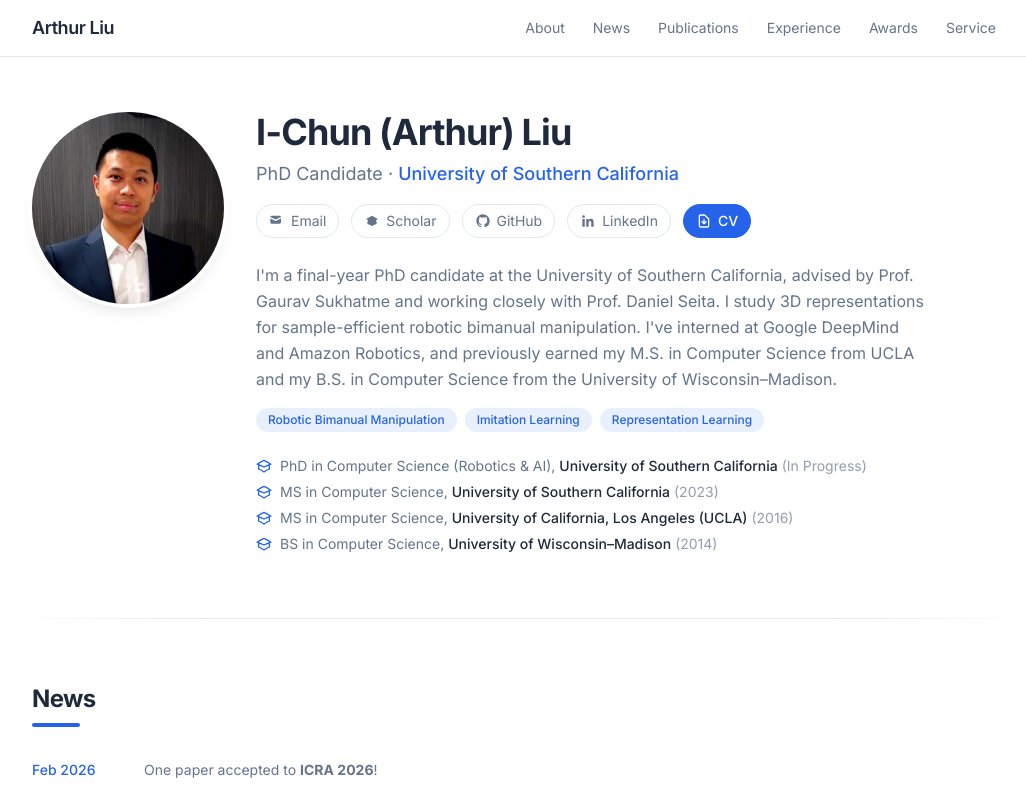
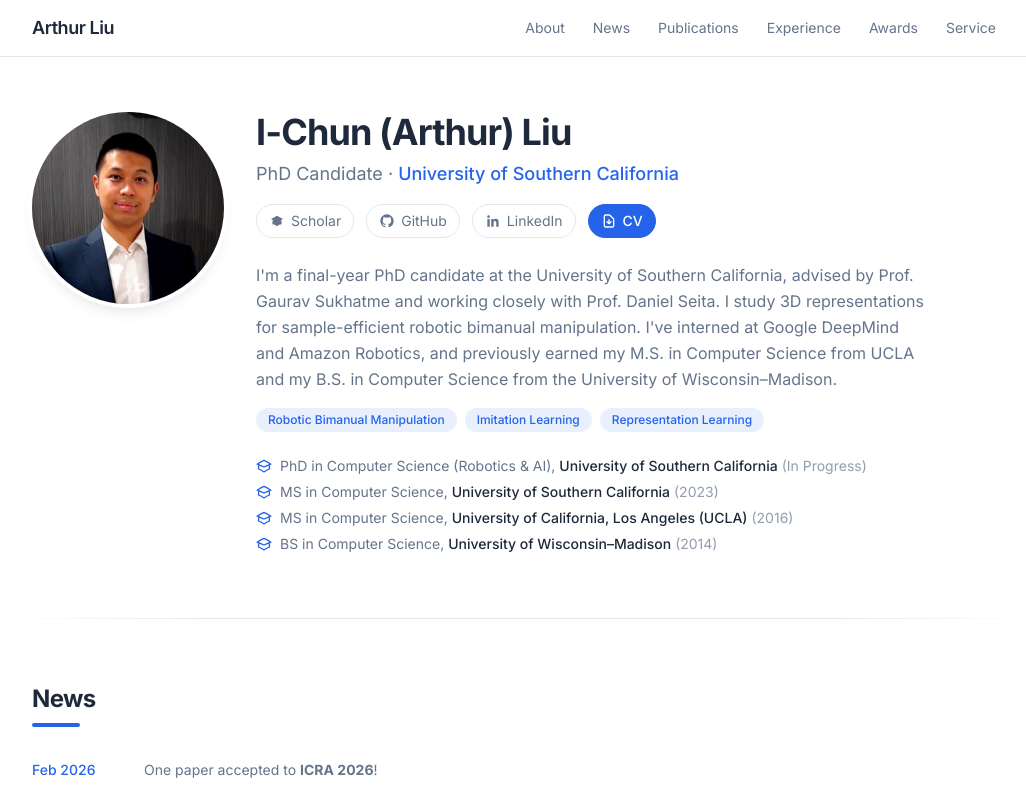
Before and after one commit to arthur801031/arthur801031.github.io, a Next.js app: page / in a window 1280 px wide. Shown: the top 797 px of the page, without its empty margins (120-1146 px from the left). Built offline with nearby package versions, Linux system fonts and the light colour scheme.

Commit message:
Remove Email button

```diff
--- a/src/components/Hero.tsx
+++ b/src/components/Hero.tsx
@@ -28,14 +28,7 @@ export default function Hero() {
 
             {/* Social links */}
             <div className="mt-4 flex flex-wrap justify-center sm:justify-start gap-3">
-              <SocialLink
-                href={`mailto:${profile.links.email}`}
-                label="Email"
-                icon={
-                  <path d="M2.003 5.884L10 9.882l7.997-3.998A2 2 0 0016 4H4a2 2 0 00-1.997 1.884z M18 8.118l-8 4-8-4V14a2 2 0 002 2h12a2 2 0 002-2V8.118z" />
-                }
-              />
-              <SocialLink
+<SocialLink
                 href={profile.links.scholar}
                 label="Scholar"
                 icon={
```
